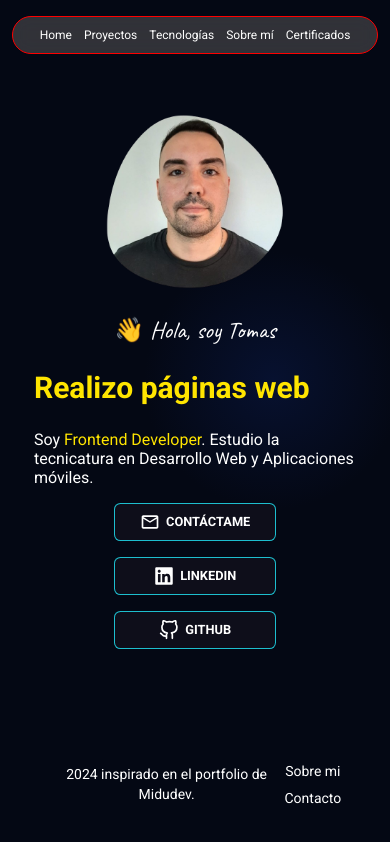
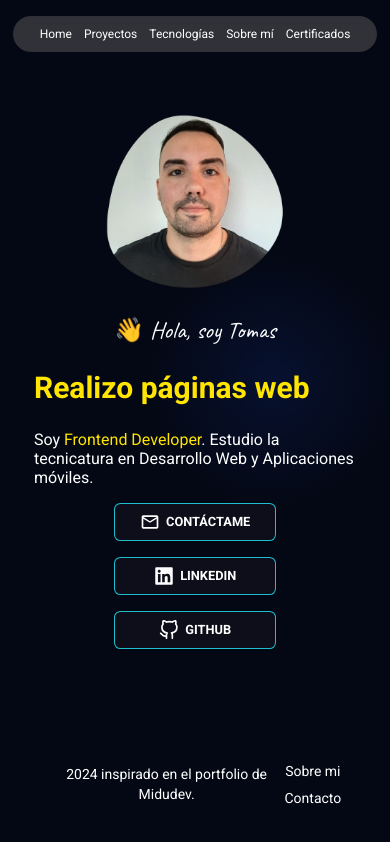
Before and after one commit to TomasAgustinDuro/portfolio-tomas, a React (Vite) app: page / in a window 390 px wide. Built offline with nearby package versions, Linux system fonts and the light colour scheme.

Commit message:
fix a bug

```diff
--- a/src/components/Navbar/navbar.module.css
+++ b/src/components/Navbar/navbar.module.css
@@ -21,7 +21,6 @@
 
 @media (max-width: 768px) {
   .nav ul {
-    border: solid 1px red;
     width: 85%;
     margin: 1em;
     gap: 0.75em;
```
